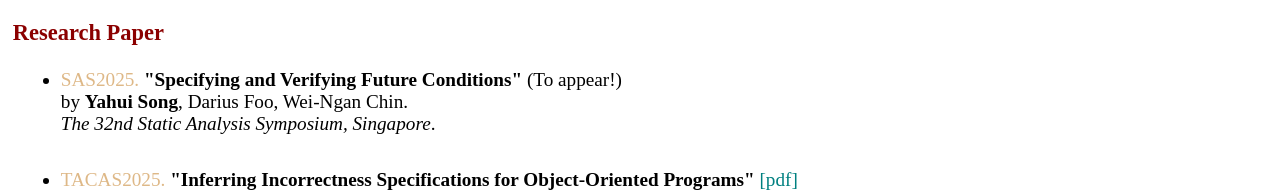
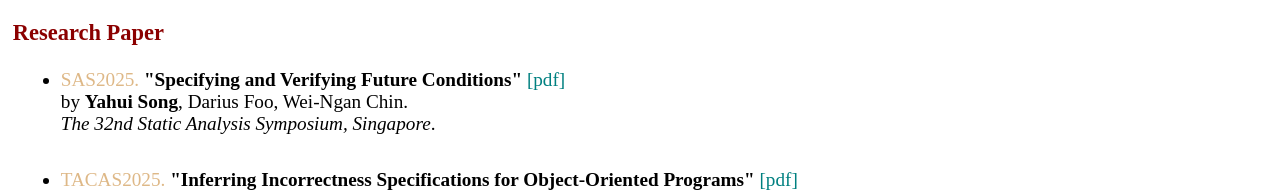
Before and after one commit to songyahui/songyahui.github.io, a plain HTML site: page index.html in a window 1280 px wide. Shown: the part 754-947 px from the top of the page. Drawn offline with Linux system fonts and the light colour scheme.

Commit message:
aded pdf

```diff
--- a/index.html
+++ b/index.html
@@ -191,7 +191,10 @@ My research interests are: specification and verification, program analyses, aut
 
         <li  style="margin-bottom:10px;">
       <a style="color:burlywood;text-decoration:none;", href="https://2025.splashcon.org/home/sas-2025">SAS2025.</a>
-      <strong>"Specifying and Verifying Future Conditions"</strong> (To appear!) </a>
+      <strong>"Specifying and Verifying Future Conditions"</strong>
+
+            <a style="text-decoration:none;", href= "SAS2025.pdf">[pdf]</a>
+
 
     </br>
       by <b>Yahui Song</b>, Darius Foo, Wei-Ngan Chin. <br>
```
Also changed, not shown: 1 other file.
